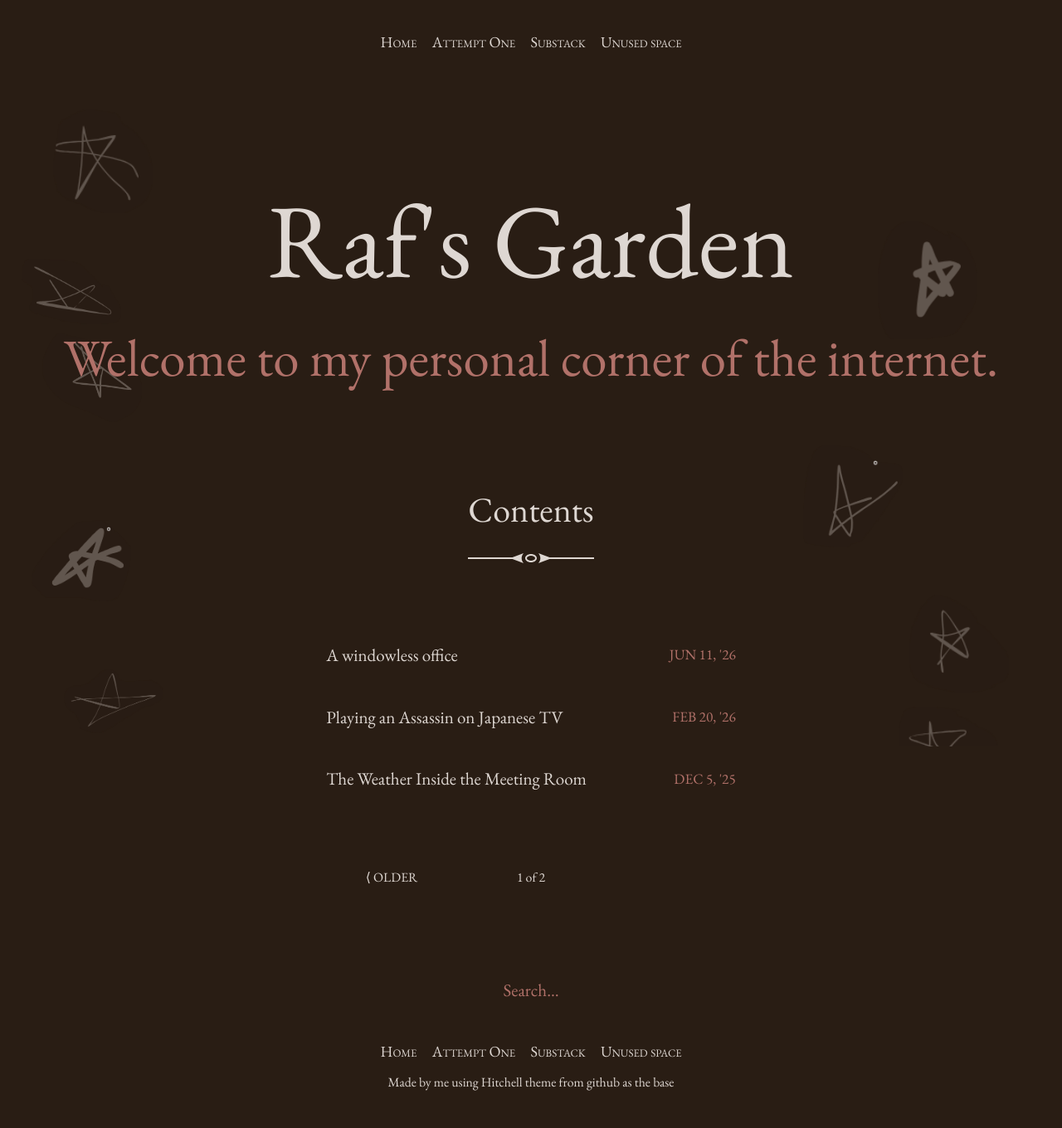
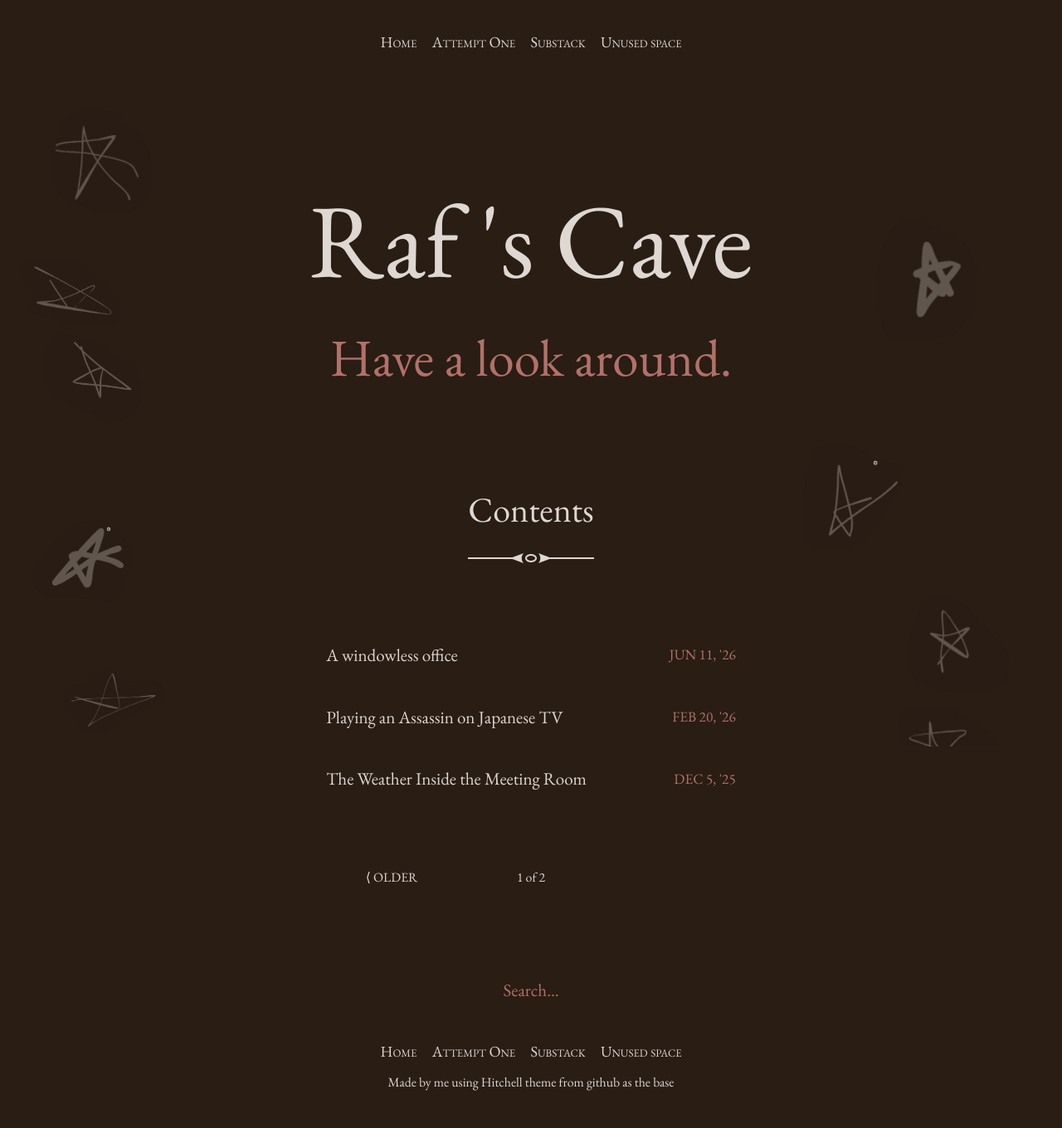
Before and after one commit to rafworkonly/raf.github.io, a Jekyll site: the page built from index.html, in a window 1280 px wide. Shown: the whole page at 83% size. Built offline with Jekyll 4.4.1, drawn with Linux system fonts in a browser that asks for light colours; the list of posts is cut into pages by our own code.

Commit message:
Update _config.yml

```diff
--- a/_config.yml
+++ b/_config.yml
@@ -13,10 +13,10 @@
 # you will see them accessed via {{ site.title }}, {{ site.email }}, and so on.
 # You can create any custom variable you would like, and they will be accessible
 # in the templates via {{ site.myvariable }}.
-title: Raf's Garden
+title: Raf 's Cave
 email: rafworkonly@gmail.com
 description: >- # this means to ignore newlines until "baseurl:"
-  Welcome to my personal corner of the internet.
+  Have a look around.
 baseurl: "/raf.github.io" # the subpath of your site, e.g. /blog
 url: "https://rafworkonly.github.io" # the base hostname & protocol for your site, e.g. http://example.com
 icon: /assets/images/preview.png
```
